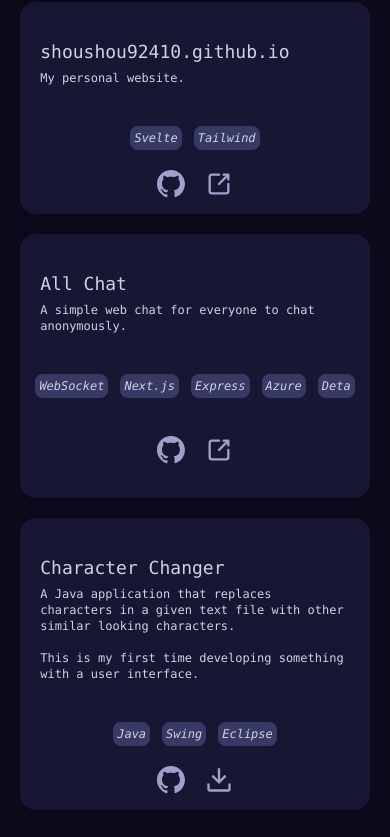
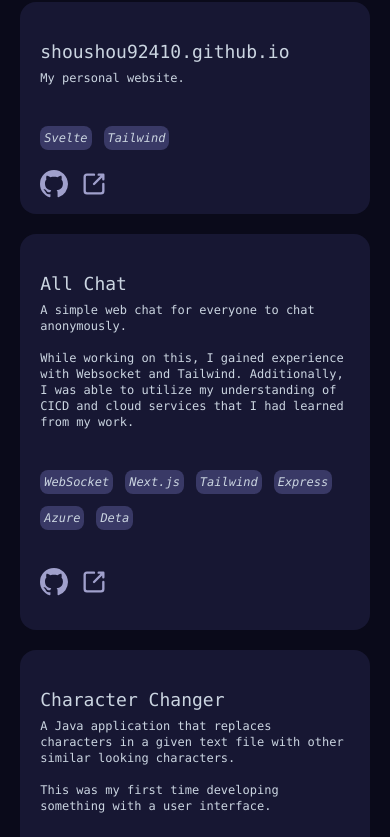
Before and after one commit to ShouShou92410/ShouShou92410.github.io, a SvelteKit app: page / in a window 390 px wide. Shown: the part 2900-3737 px from the top of the page. Built offline with nearby package versions, Linux system fonts and the light colour scheme.

Commit message:
Project section changes - Adjust spacing and responsive positioning - More project descriptions

```diff
--- a/src/routes/Project.svelte
+++ b/src/routes/Project.svelte
@@ -19,8 +19,8 @@
 					<h3>shoushou92410.github.io</h3>
 					<p>My personal website.</p>
 				</div>
-				<div class="flex md:flex-row flex-col justify-between items-center gap-5">
-					<div class="flex gap-x-3">
+				<div class="flex md:flex-row flex-col flex-wrap justify-between gap-5">
+					<div class="flex flex-wrap items-center gap-3">
 						<p class="italic lg:text-base md:text-sm text-xs bg-purple-600 rounded-lg p-1">
 							Svelte
 						</p>
@@ -28,7 +28,7 @@
 							Tailwind
 						</p>
 					</div>
-					<div class="flex items-center gap-x-5">
+					<div class="flex flex-wrap items-center gap-3">
 						<a href="https://github.com/ShouShou92410/ShouShou92410.github.io">
 							<Github cssClass="w-7 h-7 fill-purple-200" />
 						</a>
@@ -46,10 +46,16 @@
 			<div class="flex flex-col lg:w-2/3 justify-between gap-y-10">
 				<div class="flex flex-col md:gap-y-3 gap-y-1">
 					<h3>All Chat</h3>
-					<p>A simple web chat for everyone to chat anonymously.</p>
+					<p>
+						A simple web chat for everyone to chat anonymously.
+						<br />
+						<br />
+						While working on this, I gained experience with Websocket and Tailwind. Additionally, I was
+						able to utilize my understanding of CICD and cloud services that I had learned from my work.
+					</p>
 				</div>
-				<div class="flex md:flex-row flex-col justify-between items-center gap-5">
-					<div class="flex gap-x-3">
+				<div class="flex md:flex-row flex-col flex-wrap justify-between gap-5">
+					<div class="flex flex-wrap items-center gap-3">
 						<p class="italic lg:text-base md:text-sm text-xs bg-purple-600 rounded-lg p-1">
 							WebSocket
 						</p>
@@ -57,12 +63,15 @@
 							Next.js
 						</p>
 						<p class="italic lg:text-base md:text-sm text-xs bg-purple-600 rounded-lg p-1">
+							Tailwind
+						</p>
+						<p class="italic lg:text-base md:text-sm text-xs bg-purple-600 rounded-lg p-1">
 							Express
 						</p>
 						<p class="italic lg:text-base md:text-sm text-xs bg-purple-600 rounded-lg p-1">Azure</p>
 						<p class="italic lg:text-base md:text-sm text-xs bg-purple-600 rounded-lg p-1">Deta</p>
 					</div>
-					<div class="flex items-center gap-x-5">
+					<div class="flex flex-wrap items-center gap-3">
 						<a href="https://github.com/ShouShou92410/AllChat">
 							<Github cssClass="w-7 h-7 fill-purple-200" />
 						</a>
@@ -85,18 +94,18 @@
 						looking characters.
 						<br />
 						<br />
-						This is my first time developing something with a user interface.
+						This was my first time developing something with a user interface.
 					</p>
 				</div>
-				<div class="flex md:flex-row flex-col justify-between items-center gap-5">
-					<div class="flex gap-x-3">
+				<div class="flex md:flex-row flex-col flex-wrap justify-between gap-5">
+					<div class="flex flex-wrap items-center gap-3">
 						<p class="italic lg:text-base md:text-sm text-xs bg-purple-600 rounded-lg p-1">Java</p>
 						<p class="italic lg:text-base md:text-sm text-xs bg-purple-600 rounded-lg p-1">Swing</p>
 						<p class="italic lg:text-base md:text-sm text-xs bg-purple-600 rounded-lg p-1">
 							Eclipse
 						</p>
 					</div>
-					<div class="flex items-center gap-x-5">
+					<div class="flex flex-wrap items-center gap-3">
 						<a href="https://github.com/ShouShou92410/CharacterChanger">
 							<Github cssClass="w-7 h-7 fill-purple-200" />
 						</a>
```
